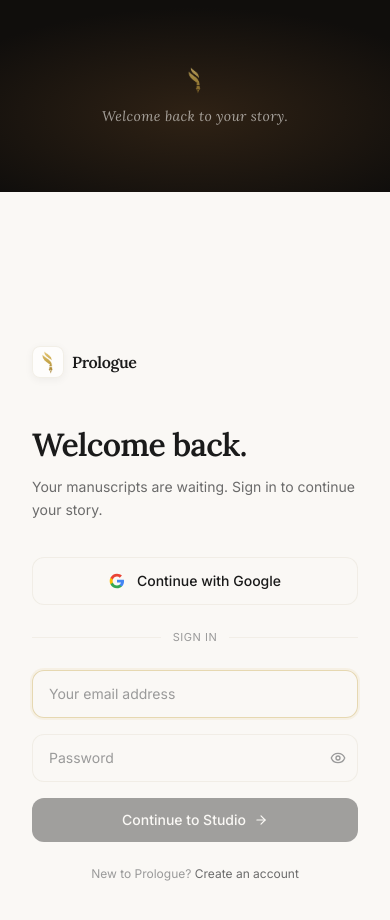
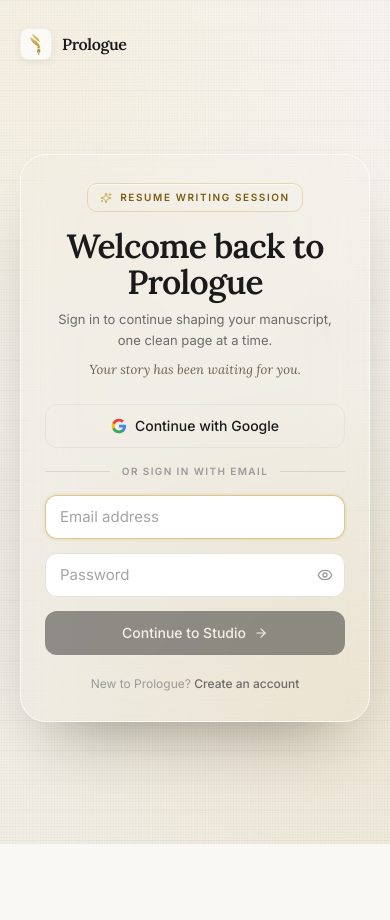
Before and after one commit to MeeYah66/PROLOGUE, a Next.js app: page /signin in a window 390 px wide. Shown: the top 920 px of the page. After the commit the page ends 844 px from the top, so only its background shows below. Built offline with nearby package versions, Linux system fonts and the light colour scheme; no server answers.

Commit message:
Align sign-in screen with signup writing-studio design

```diff
--- a/src/app/signin/page.tsx
+++ b/src/app/signin/page.tsx
@@ -3,12 +3,11 @@
 import { useState } from "react";
 import Link from "next/link";
 import { useRouter } from "next/navigation";
-import { ArrowRight, Eye, EyeOff } from "lucide-react";
+import { ArrowRight, Eye, EyeOff, Sparkles } from "lucide-react";
 import { cn } from "@/lib/utils";
 import { useAuth } from "@/lib/auth/context";
-import { BrandLogo, BrandMark } from "@/components/brand/BrandLogo";
+import { BrandLogo } from "@/components/brand/BrandLogo";
 
-// ─── Google icon (inline SVG — no external dep) ───────────────────────────
 function GoogleIcon({ className }: { className?: string }) {
   return (
     <svg className={className} viewBox="0 0 24 24" aria-hidden="true">
@@ -20,18 +19,17 @@ function GoogleIcon({ className }: { className?: string }) {
   );
 }
 
-// Shared input style — warm tint bg, softened border, gold focus glow
 const INPUT =
-  "w-full h-12 px-4 rounded-xl border border-parchment-deep/70 bg-parchment/50 text-sm text-ink placeholder:text-ink-faint focus:outline-none focus:border-gold/40 focus:ring-2 focus:ring-gold/10 transition-all duration-200";
+  "w-full h-11 px-3.5 rounded-[12px] border border-ink/12 bg-[#f6f3ec]/92 text-[15px] text-ink placeholder:text-ink-faint/90 shadow-[inset_0_1px_0_rgba(255,255,255,0.45)] focus:outline-none focus:border-gold/65 focus:ring-2 focus:ring-gold/10 transition-all duration-200";
 
 export default function SignInPage() {
   const { signIn, signInWithGoogle } = useAuth();
-  const router                        = useRouter();
-  const [email, setEmail]            = useState("");
-  const [password, setPassword]      = useState("");
-  const [showPass, setShowPass]      = useState(false);
-  const [error, setError]            = useState("");
-  const [loading, setLoading]        = useState(false);
+  const router = useRouter();
+  const [email, setEmail] = useState("");
+  const [password, setPassword] = useState("");
+  const [showPass, setShowPass] = useState(false);
+  const [error, setError] = useState("");
+  const [loading, setLoading] = useState(false);
   const [googleLoading, setGoogleLoading] = useState(false);
 
   async function handleSubmit(e: React.FormEvent) {
@@ -53,7 +51,6 @@ export default function SignInPage() {
     setGoogleLoading(true);
     try {
       await signInWithGoogle();
-      // Page will redirect via OAuth
     } catch (err: unknown) {
       setError(err instanceof Error ? err.message : "Something went wrong.");
       setGoogleLoading(false);
@@ -61,67 +58,138 @@ export default function SignInPage() {
   }
 
   return (
-    <div className="min-h-screen flex flex-col md:flex-row bg-parchment">
+    <div className="relative min-h-screen overflow-hidden bg-[#f2efe8]">
+      <div className="pointer-events-none absolute inset-0 bg-[radial-gradient(circle_at_14%_8%,rgba(232,201,122,0.16),transparent_38%),radial-gradient(circle_at_84%_82%,rgba(201,168,76,0.13),transparent_42%)]" />
+      <div className="pointer-events-none absolute inset-0 opacity-[0.46] bg-[repeating-linear-gradient(to_bottom,rgba(56,45,30,0.085)_0px,rgba(56,45,30,0.085)_1px,transparent_1px,transparent_30px)]" />
+      <div className="pointer-events-none absolute inset-y-0 left-7 w-[1.5px] bg-gradient-to-b from-transparent via-[#b08f4f]/62 to-transparent sm:left-[8.5%]" />
+      <div
+        className="pointer-events-none absolute inset-0 opacity-[0.16]"
+        style={{
+          backgroundImage: "radial-gradient(rgba(78,62,38,0.6) 0.55px, transparent 0.55px)",
+          backgroundSize: "2.8px 2.8px",
+        }}
+      />
+      <div className="pointer-events-none absolute inset-0 opacity-45 bg-[linear-gradient(to_bottom,rgba(255,255,255,0.44)_0%,rgba(243,236,224,0.22)_45%,rgba(232,223,206,0.28)_100%)]" />
+      <div className="pointer-events-none absolute inset-0 opacity-35 bg-[radial-gradient(circle_at_50%_18%,rgba(255,255,255,0.5),transparent_58%)]" />
+      <div className="pointer-events-none absolute inset-0 overflow-hidden quill-motion">
+        <svg
+          className="absolute inset-0 h-full w-full opacity-60"
+          viewBox="0 0 1440 900"
+          preserveAspectRatio="none"
+          aria-hidden="true"
+        >
+          <defs>
+            <linearGradient id="signinInk" x1="0%" y1="0%" x2="100%" y2="0%">
+              <stop offset="0%" stopColor="rgba(144,111,43,0.18)" />
+              <stop offset="52%" stopColor="rgba(168,132,52,0.45)" />
+              <stop offset="100%" stopColor="rgba(132,103,38,0.2)" />
+            </linearGradient>
+          </defs>
 
-      {/* ── LEFT — auth area ──────────────────────────────────────────────── */}
-      <div className="flex-1 md:flex-none md:w-[46%] flex flex-col justify-center px-8 sm:px-12 lg:px-16 py-16 min-h-screen md:min-h-0 bg-parchment">
-        <div className="w-full max-w-[360px] mx-auto">
+          <path
+            d="M130 248 C 420 246, 860 250, 1240 247"
+            fill="none"
+            stroke="url(#signinInk)"
+            strokeWidth="1.75"
+            strokeLinecap="round"
+            className="writing-line writing-line-a"
+          />
+          <path
+            d="M140 380 C 430 378, 850 382, 1220 380"
+            fill="none"
+            stroke="url(#signinInk)"
+            strokeWidth="1.75"
+            strokeLinecap="round"
+            className="writing-line writing-line-b"
+          />
+          <path
+            d="M150 512 C 440 510, 830 513, 1180 510"
+            fill="none"
+            stroke="url(#signinInk)"
+            strokeWidth="1.75"
+            strokeLinecap="round"
+            className="writing-line writing-line-c"
+          />
 
-          {/* Logo */}
-          <BrandLogo className="mb-12 gap-2" />
+          <g className="animate-quill-write">
+            <path
+              d="M2 10 C 2 4 7 1 12 1 C 16 1 18 3 19 7 C 20 10 19 13 16 16 L9 23 L2 10 Z"
+              fill="rgba(45,36,23,0.88)"
+            />
+            <path
+              d="M10 21 L15 26 L8 27 Z"
+              fill="rgba(151,118,47,0.95)"
+            />
+          </g>
+        </svg>
+      </div>
 
-          {/* Headline */}
-          <div className="mb-9">
-            <h1 className="font-serif text-[2rem] font-semibold text-ink leading-[1.18] tracking-tight mb-3">
-              Welcome back.
+      <div className="relative mx-auto flex min-h-screen max-w-6xl flex-col px-5 py-7 sm:px-8">
+        <header className="flex items-center justify-between">
+          <BrandLogo className="gap-2.5" />
+          <span className="hidden rounded-full border border-ink/10 bg-white/70 px-4 py-1.5 text-xs font-medium text-ink-muted backdrop-blur-sm sm:inline-flex">
+            Novel Writing Studio
+          </span>
+        </header>
+
+        <main className="mx-auto my-auto w-full max-w-[500px]">
+          <section className="rounded-[26px] border border-white/75 bg-white/56 px-6 py-7 shadow-[0_34px_66px_-34px_rgba(26,20,8,0.46)] backdrop-blur-xl sm:px-8 sm:py-8">
+            <div className="mb-6 text-center">
+              <div className="mx-auto mb-4 inline-flex items-center gap-2 rounded-[10px] border border-gold/35 bg-[#f6f2e8]/88 px-3 py-1.5 text-[10px] font-semibold uppercase tracking-[0.16em] text-amber-label shadow-[inset_0_1px_0_rgba(255,255,255,0.6)]">
+                <Sparkles className="h-3 w-3 text-gold/90" />
+                Resume Writing Session
+              </div>
+              <h1 className="font-serif text-[2.1rem] font-semibold leading-[1.08] tracking-tight text-ink sm:text-[2.35rem]">
+                Welcome back to Prologue
               </h1>
-            <p className="text-sm text-ink-muted leading-relaxed">
-              Your manuscripts are waiting.<br className="hidden sm:block" /> Sign in to continue your story.
+              <p className="mx-auto mt-2 max-w-sm text-[13px] leading-relaxed text-ink-muted">
+                Sign in to continue shaping your manuscript, one clean page at a time.
+              </p>
+              <p className="mx-auto mt-2 max-w-sm font-serif text-[13px] italic leading-relaxed text-[#6e614d]">
+                Your story has been waiting for you.
               </p>
             </div>
 
-          {/* Google SSO */}
-          <div className="space-y-2.5 mb-6">
+            <div className="mb-4">
               <button
                 type="button"
                 onClick={handleGoogle}
                 disabled={googleLoading}
                 className={cn(
-                "w-full flex items-center justify-center gap-3 h-12 rounded-xl border border-parchment-deep/70 bg-parchment/50 text-ink text-sm font-medium transition-all duration-200",
-                "hover:bg-parchment-warm hover:border-ink/20 active:scale-[0.99]",
-                "disabled:opacity-50 disabled:cursor-not-allowed"
+                  "inline-flex h-11 w-full items-center justify-center gap-2 rounded-[12px] border border-ink/12 bg-[#f6f3ec]/92 px-4 text-sm font-medium text-ink transition-all duration-200",
+                  "hover:border-ink/20 hover:bg-[#f8f4ec] active:scale-[0.995]",
+                  "disabled:cursor-not-allowed disabled:opacity-50"
                 )}
               >
                 {googleLoading ? (
-                <svg className="w-4 h-4 animate-spin" viewBox="0 0 24 24" fill="none">
+                  <svg className="h-4 w-4 animate-spin" viewBox="0 0 24 24" fill="none">
                     <circle className="opacity-25" cx="12" cy="12" r="10" stroke="currentColor" strokeWidth="3" />
                     <path className="opacity-75" fill="currentColor" d="M4 12a8 8 0 018-8v8H4z" />
                   </svg>
                 ) : (
-                <GoogleIcon className="w-4 h-4 shrink-0" />
+                  <GoogleIcon className="h-4 w-4 shrink-0" />
                 )}
                 Continue with Google
               </button>
             </div>
 
-          {/* Divider */}
-          <div className="flex items-center gap-3 mb-6">
-            <div className="flex-1 h-px bg-parchment-deep/60" />
-            <span className="text-[11px] text-ink-faint font-sans tracking-wider uppercase">sign in</span>
-            <div className="flex-1 h-px bg-parchment-deep/60" />
+            <div className="mb-4 flex items-center gap-3">
+              <div className="h-px flex-1 bg-ink/10" />
+              <span className="text-[10px] font-semibold uppercase tracking-[0.14em] text-ink-faint">or sign in with email</span>
+              <div className="h-px flex-1 bg-ink/10" />
             </div>
 
-          {/* Sign in form */}
-          <form onSubmit={handleSubmit} className="space-y-4">
+            <form onSubmit={handleSubmit} className="space-y-3.5">
               <input
                 type="email"
-              placeholder="Your email address"
+                placeholder="Email address"
                 value={email}
                 onChange={(e) => setEmail(e.target.value)}
                 required
                 autoFocus
                 className={INPUT}
               />
+
               <div className="relative">
                 <input
                   type={showPass ? "text" : "password"}
@@ -129,131 +197,186 @@ export default function SignInPage() {
                   value={password}
                   onChange={(e) => setPassword(e.target.value)}
                   required
-                className={cn(INPUT, "pr-10")}
+                  className={cn(INPUT, "pr-11")}
                 />
                 <button
                   type="button"
                   onClick={() => setShowPass((v) => !v)}
-                className="absolute right-3 top-1/2 -translate-y-1/2 text-ink-faint hover:text-ink transition-colors duration-200"
+                  className="absolute right-3 top-1/2 -translate-y-1/2 text-ink-faint transition-colors hover:text-ink"
                   tabIndex={-1}
                 >
-                {showPass ? <EyeOff className="w-4 h-4" /> : <Eye className="w-4 h-4" />}
+                  {showPass ? <EyeOff className="h-4 w-4" /> : <Eye className="h-4 w-4" />}
                 </button>
               </div>
 
-            {error && (
-              <p className="text-xs text-red-500 px-1">{error}</p>
-            )}
+              {error && <p className="px-1 text-xs text-red-500">{error}</p>}
 
               <button
                 type="submit"
                 disabled={loading || !email.trim() || !password}
                 className={cn(
-                "w-full h-11 rounded-xl bg-ink text-parchment text-sm font-medium flex items-center justify-center gap-2 transition-all duration-200",
-                "hover:bg-ink-soft active:scale-[0.99]",
-                "disabled:opacity-40 disabled:cursor-not-allowed"
+                  "mt-1 inline-flex h-11 w-full items-center justify-center gap-2 rounded-[12px] bg-ink px-4 text-sm font-medium text-parchment transition-all duration-200",
+                  "hover:bg-ink-soft active:scale-[0.995] disabled:cursor-not-allowed disabled:opacity-45"
                 )}
               >
                 {loading ? (
                   <span className="flex items-center gap-2">
-                  <svg className="w-4 h-4 animate-spin" viewBox="0 0 24 24" fill="none">
+                    <svg className="h-4 w-4 animate-spin" viewBox="0 0 24 24" fill="none">
                       <circle className="opacity-25" cx="12" cy="12" r="10" stroke="currentColor" strokeWidth="3" />
                       <path className="opacity-75" fill="currentColor" d="M4 12a8 8 0 018-8v8H4z" />
                     </svg>
-                  Signing in…
+                    Signing in...
                   </span>
                 ) : (
                   <>
                     Continue to Studio
-                  <ArrowRight className="w-3.5 h-3.5" />
+                    <ArrowRight className="h-3.5 w-3.5" />
                   </>
                 )}
               </button>
             </form>
 
-          {/* Sign up link */}
-          <p className="mt-6 text-center text-xs text-ink-faint">
+            <p className="mt-5 text-center text-[12px] text-ink-faint">
               New to Prologue?{" "}
-            <Link href="/signup" className="text-ink-muted underline-offset-2 hover:underline hover:text-ink transition-colors duration-200">
+              <Link href="/signup" className="font-medium text-ink-muted underline-offset-2 transition-colors hover:text-ink hover:underline">
                 Create an account
               </Link>
             </p>
-        </div>
+          </section>
+        </main>
       </div>
 
-      {/* ── RIGHT — immersive visual panel ─────────────────────────────────── */}
-      <div className="hidden md:flex flex-1 relative overflow-hidden">
-        <div className="absolute inset-0 z-0">
-          {/* eslint-disable-next-line @next/next/no-img-element */}
-          <img
-            src="https://lh3.googleusercontent.com/aida-public/AB6AXuBVl1eegQCwkzrn7F1r8u6mfYfX86Pi6gRTrMLaQx-H6wZwTkT7v2DXWkshAIbQsBfH6SpwIKxbTIQFhvr1G_N9GwHrABAwI0edq9Lco95VQ9GDzPke7dwa9lGy3eRn7zpo_zeSF994FmD5OZ1_uRbyMccHl-5f2JCpO_vtEcrK9IfaZRKOtDsFSkzIgRYk1nJ1hXFJA0C61DzvxO9bT0pxg73RMQBSRUll3fVrQuxyWjFgAyQrBZfQiVaGJNL2-Wj3DCMJ6ajMFEUb"
-            alt="Quiet library atmosphere"
-            className="w-full h-full object-cover"
-          />
-          {/* Ambient tint */}
-          <div
-            className="absolute inset-0"
-            style={{
-              background: "linear-gradient(to top right, rgba(45,52,51,0.72) 0%, rgba(45,52,51,0.22) 50%, transparent 100%)",
-            }}
-          />
-          {/* Bottom gradient — anchors the quote text against any image variation */}
-          <div
-            className="absolute inset-0"
-            style={{
-              background: "linear-gradient(to top, rgba(8,10,10,0.68) 0%, rgba(8,10,10,0.28) 38%, transparent 62%)",
-            }}
-          />
-        </div>
+      <style jsx>{`
+        .writing-line {
+          stroke-dasharray: 1300;
+          stroke-dashoffset: 1300;
+          opacity: 0;
+        }
 
-        {/* Quote — bottom */}
-        <div className="relative z-10 h-full flex flex-col justify-end p-16 pointer-events-none">
-          <div className="max-w-xl space-y-5">
-            <div className="w-12 h-px bg-white/30" />
-            <blockquote className="font-serif italic text-4xl lg:text-5xl leading-tight font-light text-white/88">
-              "The page remembers every word you left on it."
-            </blockquote>
-            <p className="font-sans text-sm uppercase tracking-[0.2em] text-white/50">
-              Prologue Studio
-            </p>
-          </div>
-        </div>
+        .writing-line-a {
+          animation: signinWriteLineA 18s linear infinite;
+        }
 
-        {/* Glass chip — top right */}
-        <div
-          className="absolute top-10 right-10 z-10 px-5 py-2.5 rounded-full flex items-center gap-2.5 border border-white/10"
-          style={{
-            background: "rgba(255,255,255,0.82)",
-            backdropFilter: "blur(20px)",
-            WebkitBackdropFilter: "blur(20px)",
-          }}
-        >
-          <span className="w-2 h-2 rounded-full bg-[#4d635f]" />
-          <span className="font-sans text-[0.62rem] uppercase tracking-widest text-[#5a6060] font-medium">
-            Your Studio Awaits
-          </span>
-        </div>
-      </div>
+        .writing-line-b {
+          animation: signinWriteLineB 18s linear infinite;
+        }
 
-      {/* ── MOBILE header ─────────────────────────────────────────────────── */}
-      <div
-        className="md:hidden w-full h-48 relative overflow-hidden order-first"
-        style={{ backgroundColor: "#100e0c" }}
-      >
-        <div
-          className="absolute inset-0"
-          style={{
-            background: "radial-gradient(ellipse 100% 80% at 50% 60%, rgba(60,42,24,0.7) 0%, transparent 70%)",
-          }}
-        />
-        <div className="absolute inset-0 flex flex-col items-center justify-center gap-3">
-          <BrandMark className="h-7 w-6 opacity-75" />
-          <p className="font-serif italic text-sm text-parchment/60 tracking-wide">
-            Welcome back to your story.
-          </p>
-        </div>
-      </div>
+        .writing-line-c {
+          animation: signinWriteLineC 18s linear infinite;
+        }
 
+        .animate-quill-write {
+          animation: signinQuillWrite 18s linear infinite;
+          transform-origin: center;
+        }
+
+        @keyframes signinWriteLineA {
+          0% {
+            stroke-dashoffset: 1300;
+            opacity: 0;
+          }
+          2% {
+            opacity: 0.42;
+          }
+          30% {
+            stroke-dashoffset: 0;
+            opacity: 0.38;
+          }
+          92% {
+            stroke-dashoffset: 0;
+            opacity: 0.08;
+          }
+          100% {
+            stroke-dashoffset: 1300;
+            opacity: 0;
+          }
+        }
+
+        @keyframes signinWriteLineB {
+          0%,
+          32% {
+            stroke-dashoffset: 1300;
+            opacity: 0;
+          }
+          35% {
+            opacity: 0.4;
+          }
+          62% {
+            stroke-dashoffset: 0;
+            opacity: 0.36;
+          }
+          92% {
+            stroke-dashoffset: 0;
+            opacity: 0.08;
+          }
+          100% {
+            stroke-dashoffset: 1300;
+            opacity: 0;
+          }
+        }
+
+        @keyframes signinWriteLineC {
+          0%,
+          66% {
+            stroke-dashoffset: 1300;
+            opacity: 0;
+          }
+          70% {
+            opacity: 0.38;
+          }
+          96% {
+            stroke-dashoffset: 0;
+            opacity: 0.34;
+          }
+          100% {
+            stroke-dashoffset: 1300;
+            opacity: 0;
+          }
+        }
+
+        @keyframes signinQuillWrite {
+          0% {
+            transform: translate(130px, 248px) rotate(11deg);
+          }
+          28% {
+            transform: translate(1240px, 248px) rotate(-5deg);
+          }
+          33% {
+            transform: translate(1260px, 228px) rotate(-11deg);
+          }
+          38% {
+            transform: translate(140px, 382px) rotate(10deg);
+          }
+          62% {
+            transform: translate(1220px, 382px) rotate(-5deg);
+          }
+          67% {
+            transform: translate(1240px, 362px) rotate(-10deg);
+          }
+          72% {
+            transform: translate(150px, 512px) rotate(10deg);
+          }
+          96% {
+            transform: translate(1180px, 512px) rotate(-4deg);
+          }
+          100% {
+            transform: translate(1205px, 496px) rotate(-9deg);
+          }
+        }
+
+        @media (prefers-reduced-motion: reduce) {
+          .writing-line-a,
+          .writing-line-b,
+          .writing-line-c,
+          .animate-quill-write {
+            animation: none !important;
+          }
+
+          .quill-motion {
+            display: none;
+          }
+        }
+      `}</style>
     </div>
   );
 }
```
Lines whose indentation alone changed are shown as unchanged.
